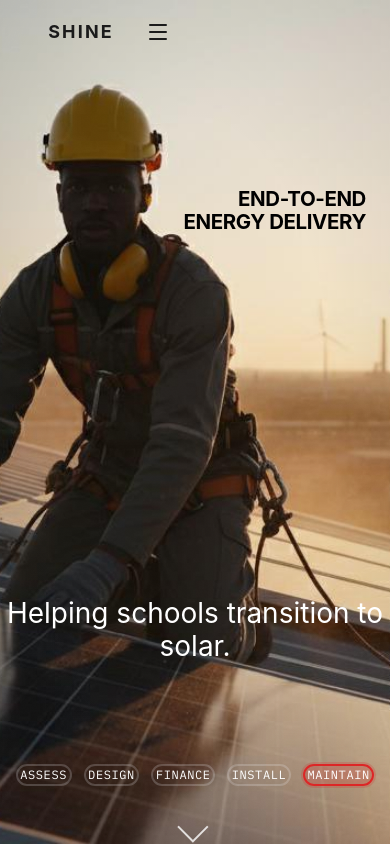
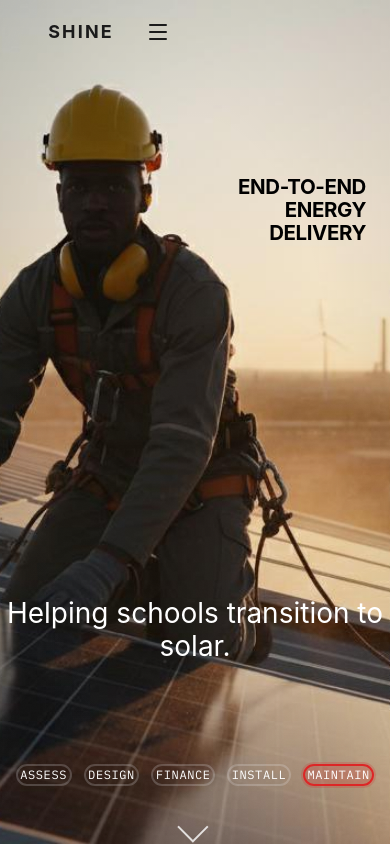
Before and after one commit to Bukenyae/SHINE, a React (Vite) app in the folder app/: page / in a window 390 px wide. Shown: the top 845 px of the page. Built offline with nearby package versions, Linux system fonts and the light colour scheme.

Commit message:
fix: stack mobile end-to-end headline into three lines

```diff
--- a/app/src/index.css
+++ b/app/src/index.css
@@ -146,6 +146,11 @@
   color: #ffffff;
 }
 
+.hero-end-energy,
+.hero-end-delivery {
+  display: inline;
+}
+
 [data-theme="light"] .headline-xl {
   color: #1a1a1a;
 }
@@ -1507,6 +1512,15 @@ html:not([data-theme="light"]) .ecosystem-toggle.light.active {
     color: #000000;
   }
 
+  .hero-end-energy,
+  .hero-end-delivery {
+    display: block;
+  }
+
+  .hero-end-delivery {
+    margin-top: 0.05em;
+  }
+
   .hero-bottom-statement {
     bottom: 180px;
     font-size: 28px;
--- a/app/src/sections/Section04EndToEnd.tsx
+++ b/app/src/sections/Section04EndToEnd.tsx
@@ -31,7 +31,10 @@ export function Section04EndToEnd() {
         <div ref={headlineRef} className="hero-headline-block mb-8 lg:mb-10 text-right">
           <h2 className="headline-xl hero-end-title text-[clamp(32px,6vw,72px)]">
             <span className="end-line block hero-headline-secondary">END-TO-END</span>
-            <span className="end-line block hero-headline-secondary">ENERGY DELIVERY</span>
+            <span className="end-line block hero-headline-secondary">
+              <span className="hero-end-energy">ENERGY</span>
+              <span className="hero-end-delivery"> DELIVERY</span>
+            </span>
           </h2>
         </div>
 
```
